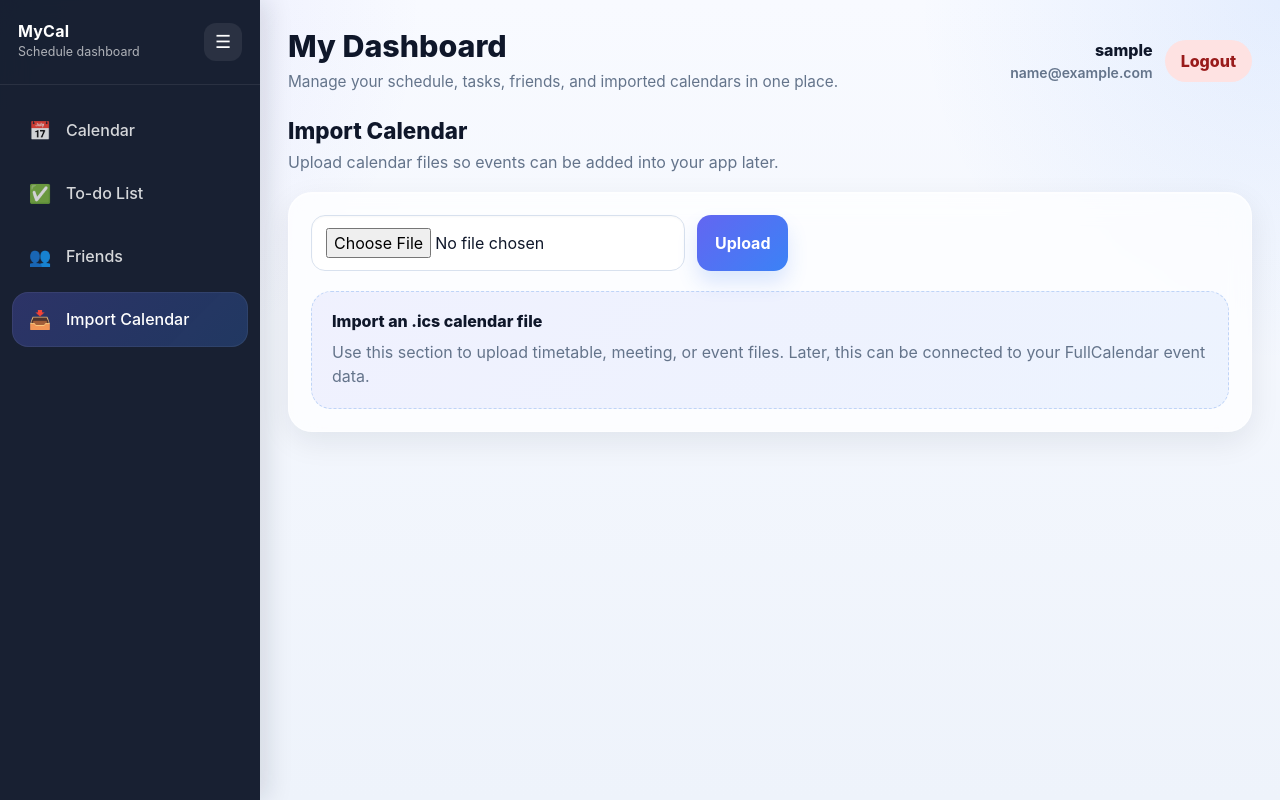
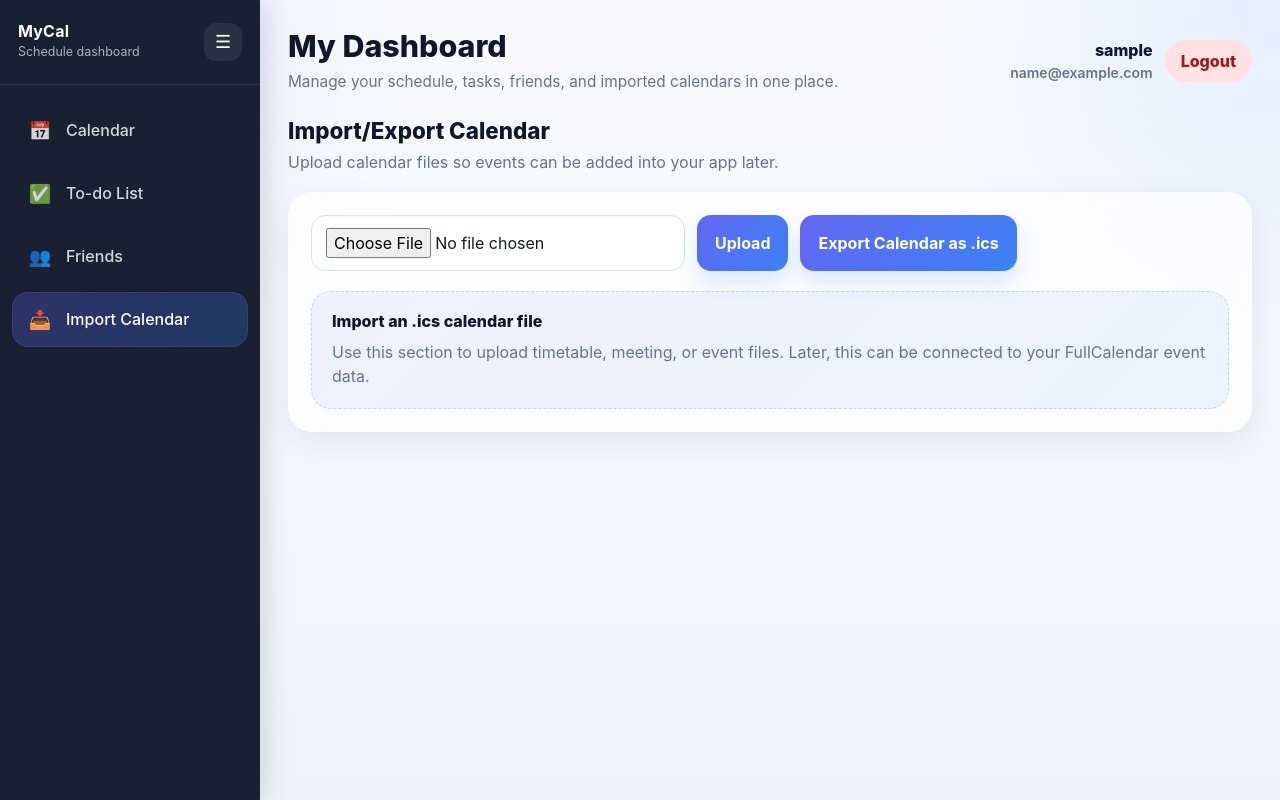
Before and after one commit to allanwupi/MyCal, a Flask app: page /import in a window 1280 px wide. Run offline with Flask 3, Linux system fonts and the light colour scheme; the visitor is signed in with stand-in values (Sample User, id 1).

Commit message:
Adding the ability to export calendars as .ics files. this includes adding a new route to handle the export modfifying the import page to include a export button and adding the necessary js to trigger the export when the button is clicked.

```diff
--- a/app/routes.py
+++ b/app/routes.py
@@ -1,10 +1,10 @@
-from flask import flash, jsonify, redirect, render_template, request, url_for
+from flask import flash, jsonify, redirect, render_template, request, url_for, make_response
 from flask_login import current_user, login_required, login_user, logout_user
 from sqlalchemy import or_
 from app import app, db
 from app.models import Event, TaskStatus, User
 from datetime import datetime
-import icalendar
+from icalendar import Calendar, Event as ICalEvent
 
 
 def normalise_email(email):
@@ -143,13 +143,14 @@ def imported_calendars():
 
 
 @app.route('/upload', methods=['POST'])
+@login_required
 def upload():
     file = request.files['file']
     if not file or not file.filename.endswith('.ics'):
         return {"error": "Invalid file"}, 400
     if not(file.filename):
         return {"error": "No file provided"}, 400
-    cal = icalendar.Calendar.from_ical(file.read())
+    cal = Calendar.from_ical(file.read())
     count = 0
     seen = set()
     events = []
@@ -173,6 +174,49 @@ def upload():
             count += 1
     db.session.commit()
     return jsonify([e.to_dict() for e in events]), 200
+
+@app.route('/export/ics', methods=['GET'])
+@login_required
+def export_ics():
+    cal = Calendar()
+    cal.add('prodid', '-//My Calendar Export//')
+    cal.add('version', '2.0')
+
+    events = Event.query.filter_by(owner=current_user.email).all()
+
+    if not events:
+        return jsonify({'error': 'No events to export'}), 400
+
+    for e in events:
+        ical_event = ICalEvent()
+
+        ical_event.add('summary', e.title)
+
+        # Ensure datetime objects (adjust if stored differently)
+        ical_event.add('dtstart', e.start)
+        if e.end:
+            ical_event.add('dtend', e.end)
+
+        if e.location:
+            ical_event.add('location', e.location)
+
+        if e.description:
+            ical_event.add('description', e.description)
+
+        ical_event.add('dtstamp', datetime.utcnow())
+
+        # Unique ID helps calendar apps deduplicate
+        ical_event.add('uid', f"{e.id}@myapp")
+
+        cal.add_component(ical_event)
+
+    ics_data = cal.to_ical()
+
+    response = make_response(ics_data)
+    response.headers['Content-Type'] = 'text/calendar'
+    response.headers['Content-Disposition'] = 'attachment; filename=calendar.ics'
+
+    return response
 
 
 @app.route('/get-events', methods=['GET'])
--- a/app/static/import.js
+++ b/app/static/import.js
@@ -31,3 +31,38 @@ document.getElementById("uploadForm").addEventListener("submit", async (e) => {
     // const data = await res.json();
     // console.log(data.events);
 });
+
+document.getElementById("exportBtn").addEventListener("click", async () => {
+  fetch("/export/ics", {
+    method: "GET"
+  })
+  .then(response => {
+    if (!response.ok) {
+      return response.json().then(data => {
+        throw new Error(data.error || "Export failed");
+      });
+    }
+
+    return response.blob(); // important for file download
+  })
+
+  .then(blob => {
+    if (!blob || blob.size === 0) {
+      throw new Error("Export file is empty");
+    }
+
+    const url = window.URL.createObjectURL(blob);
+
+    const a = document.createElement("a");
+    a.href = url;
+    a.download = "calendar.ics";
+    document.body.appendChild(a);
+    a.click();
+    a.remove();
+
+    window.URL.revokeObjectURL(url);
+  })
+  .catch(error => {
+    alert("Error exporting calendar: " + error.message);
+  });
+});
--- a/app/templates/import-page.html
+++ b/app/templates/import-page.html
@@ -3,7 +3,7 @@
 {% block head %} {% endblock %}
 {% block content %}
 <div class="section-title">
-  <h2>Import Calendar</h2>
+  <h2>Import/Export Calendar</h2>
   <p>Upload calendar files so events can be added into your app later.</p>
 </div>
 <div class="glass-card">
@@ -11,6 +11,8 @@
     <div class="import-row">
       <input type="file" id="fileInput" accept=".ics" />
       <button class="primary-btn" type="submit">Upload</button>
+
+      <button class="primary-btn" id="exportBtn", type="button">Export Calendar as .ics</button>
     </div>
   </form>
 
```
